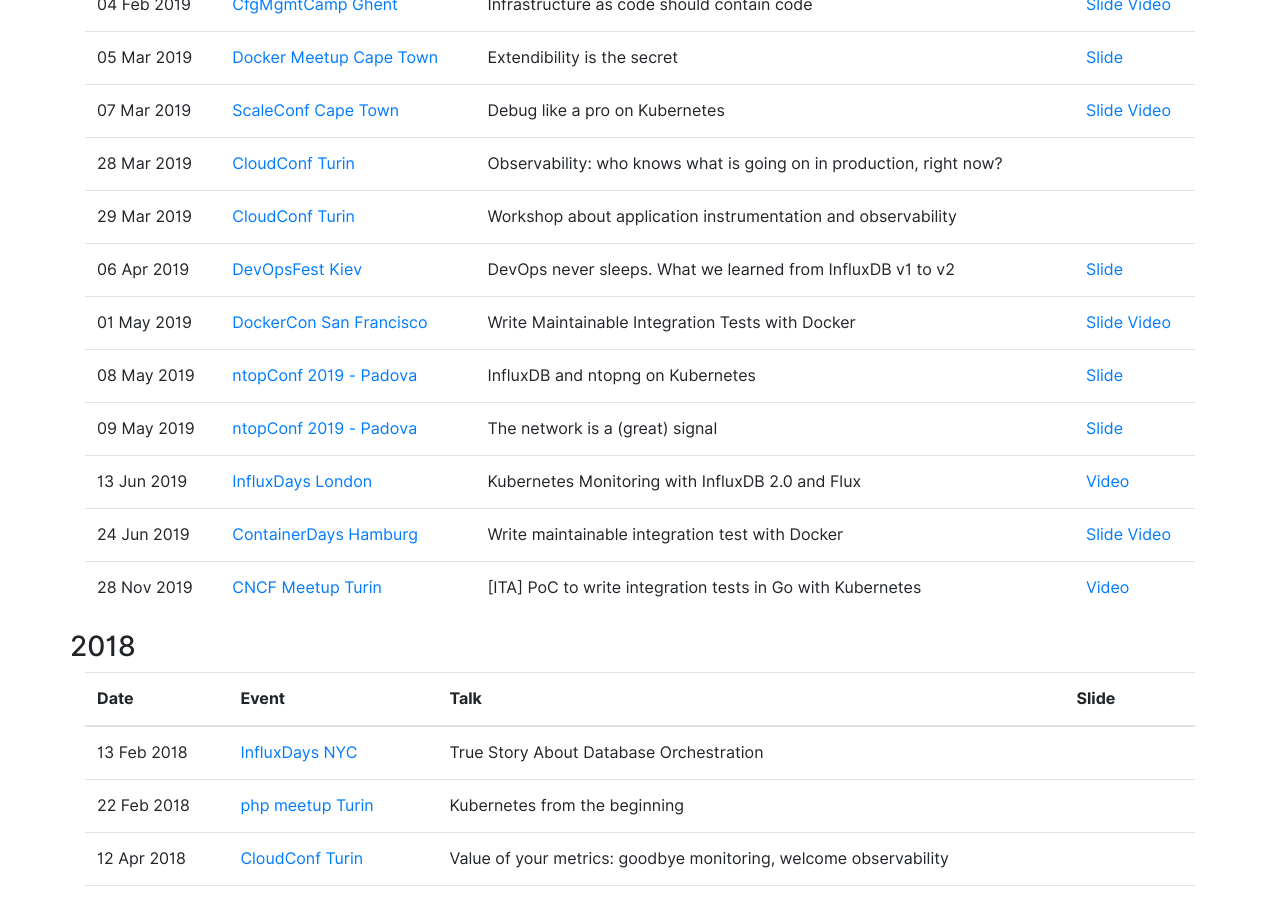
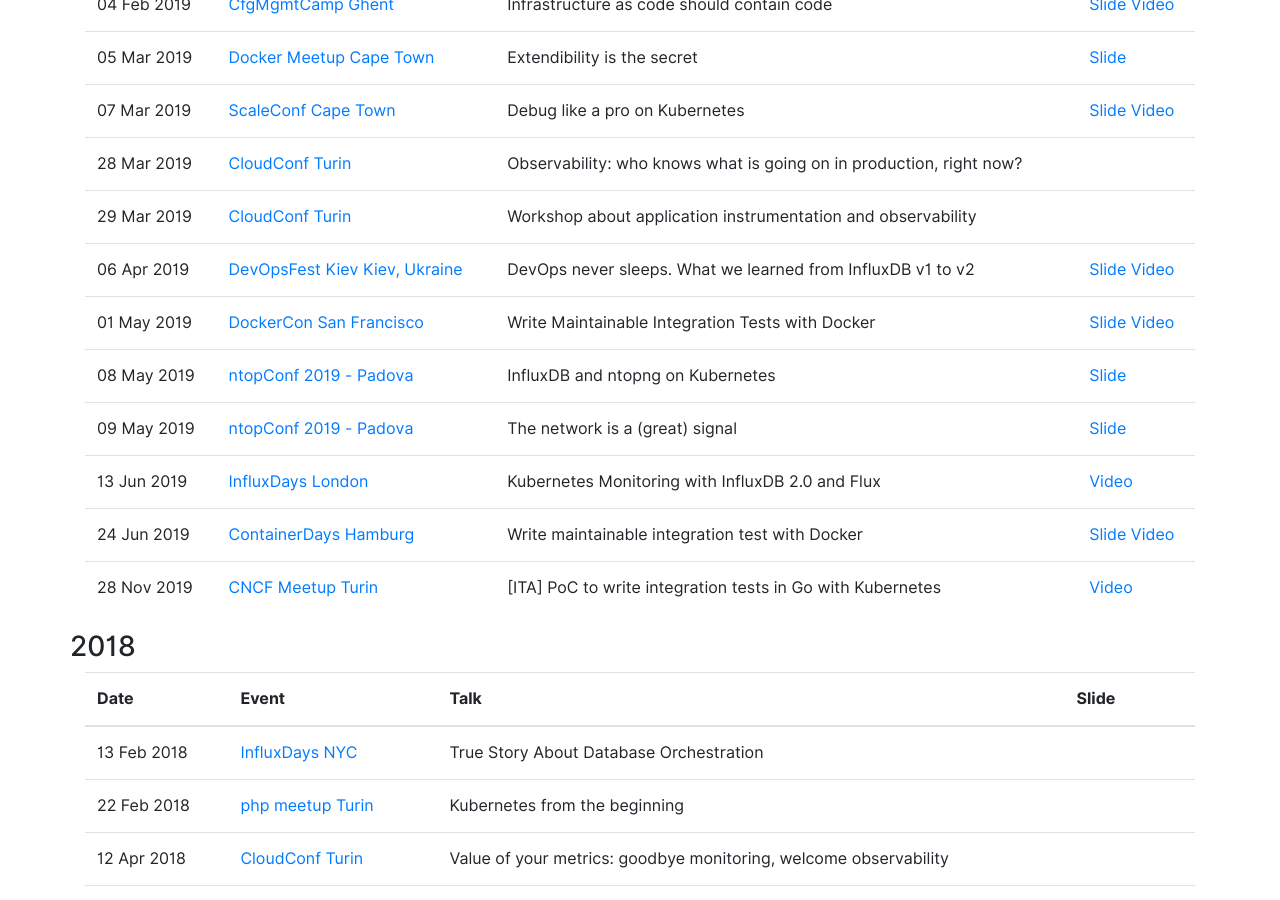
Before and after one commit to gianarb/gianarb.github.com, a Jekyll site: the page built from conferences.html, in a window 1280 px wide and 900 px high, scrolled down 513 px. Built offline with Jekyll 4.4.1, drawn with Linux system fonts in a browser that asks for light colours; nearby versions of some CDN libraries; comment, search, counter and statistics services are not loaded.

Commit message:
add devops fest video
Signed-off-by: Gianluca Arbezzano <gianarb92@gmail.com>

```diff
--- a/_my_talks/2019-04-devops-never-sleeps.-what-we-learned-from-influxdb-v1-to-v2.markdown
+++ b/_my_talks/2019-04-devops-never-sleeps.-what-we-learned-from-influxdb-v1-to-v2.markdown
@@ -3,11 +3,11 @@
 date: 2019-04-06T00:00:00Z
 slide: https://speakerdeck.com/gianarb/devopsfest-2019-devops-never-sleeps-what-we-learned-from-influxdb-v1-to-v2
 embedSlide: ""
-video: ""
-embedVideo: ""
+video: "https://www.youtube.com/watch?v=oIzj2NI2BwM"
+embedVideo: "https://www.youtube.com/embed/oIzj2NI2BwM"
 eventName: DevOpsFest Kiev
 eventLink: http://devopsfest.com.ua/indexe.html
-city: ""
+city: "Kiev, Ukraine"
 links: {}
 
 ---
```
